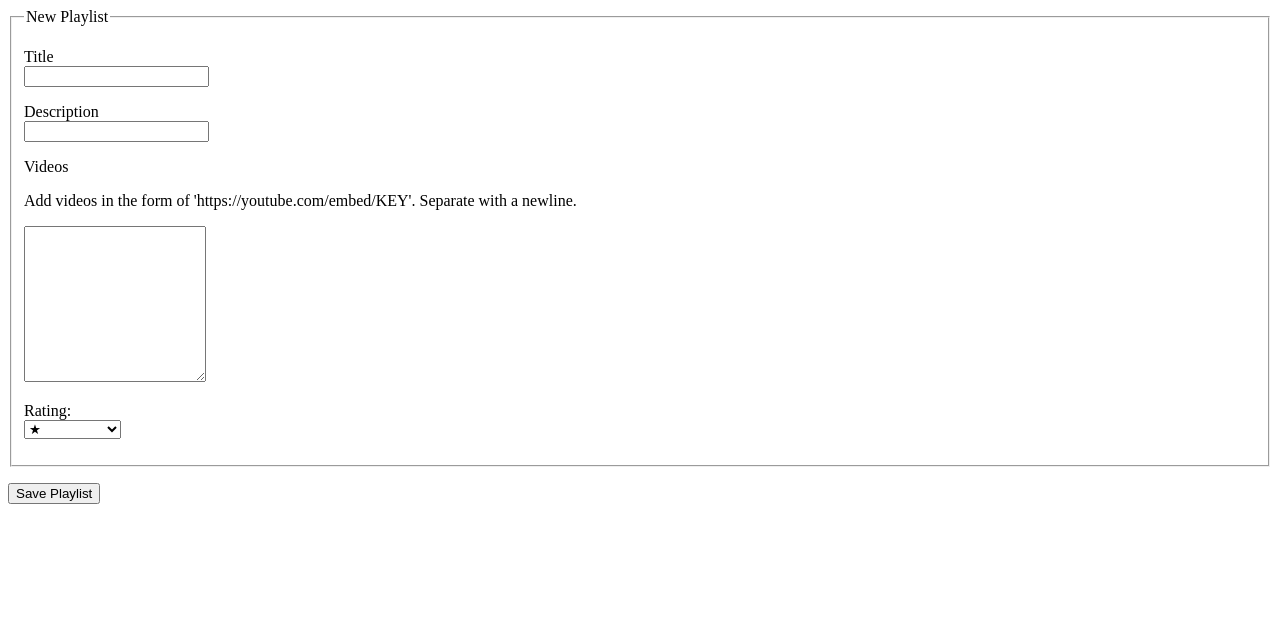
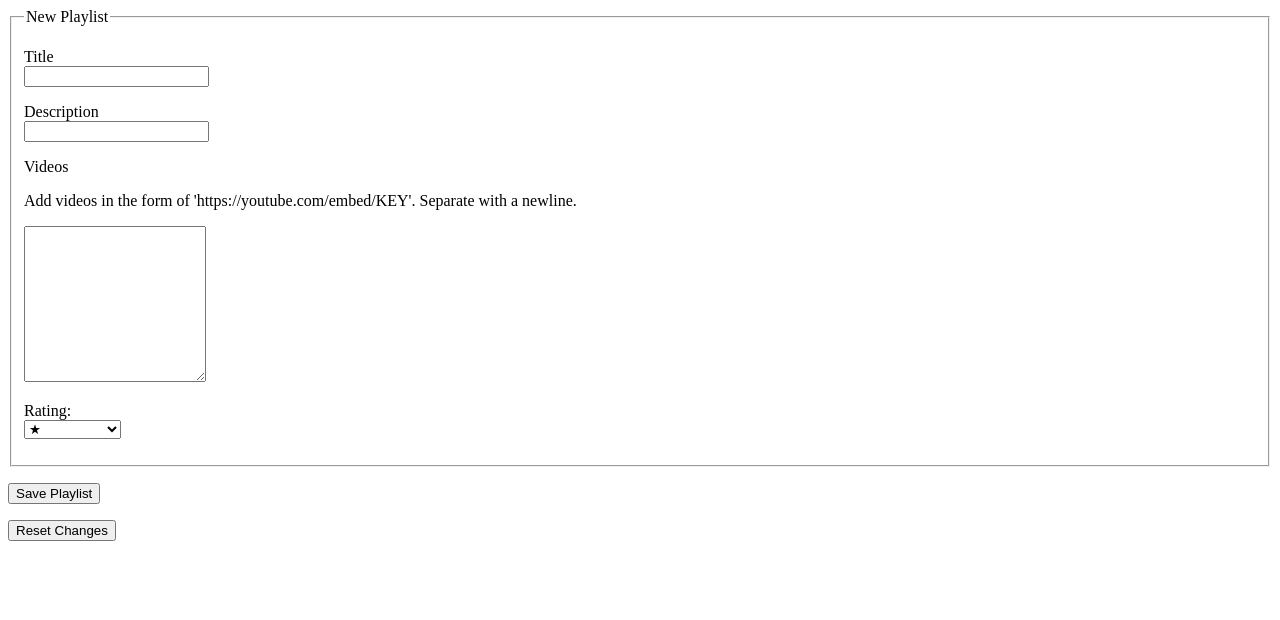
Before and after one commit to ablades/playlister, a Flask app: page /playlists/new in a window 1280 px wide. Shown: the top 620 px of the page. Run offline with Flask 2, Linux system fonts and the light colour scheme.

Commit message:
add reset changes button

```diff
--- a/app.py
+++ b/app.py
@@ -29,6 +29,7 @@ def playlists_submit():
         'videos' : request.form.get('videos').split(),
         'rating' : request.form.get('rating')
     }
+
     #inserts into playlists and stores the new id in playlist_id
     playlist_id = playlists.insert_one(playlist).inserted_id
     #returns url given by playlistshow function with playlist_id parameter
--- a/templates/partials/playlists_form.html
+++ b/templates/partials/playlists_form.html
@@ -46,3 +46,6 @@ Value - Pass in values of playlist we want to edit -->
     <p>
         <button type='submit'>Save Playlist</button>
     </p>
+    <p>
+        <button type='reset'>Reset Changes</button>
+    </p>
```
